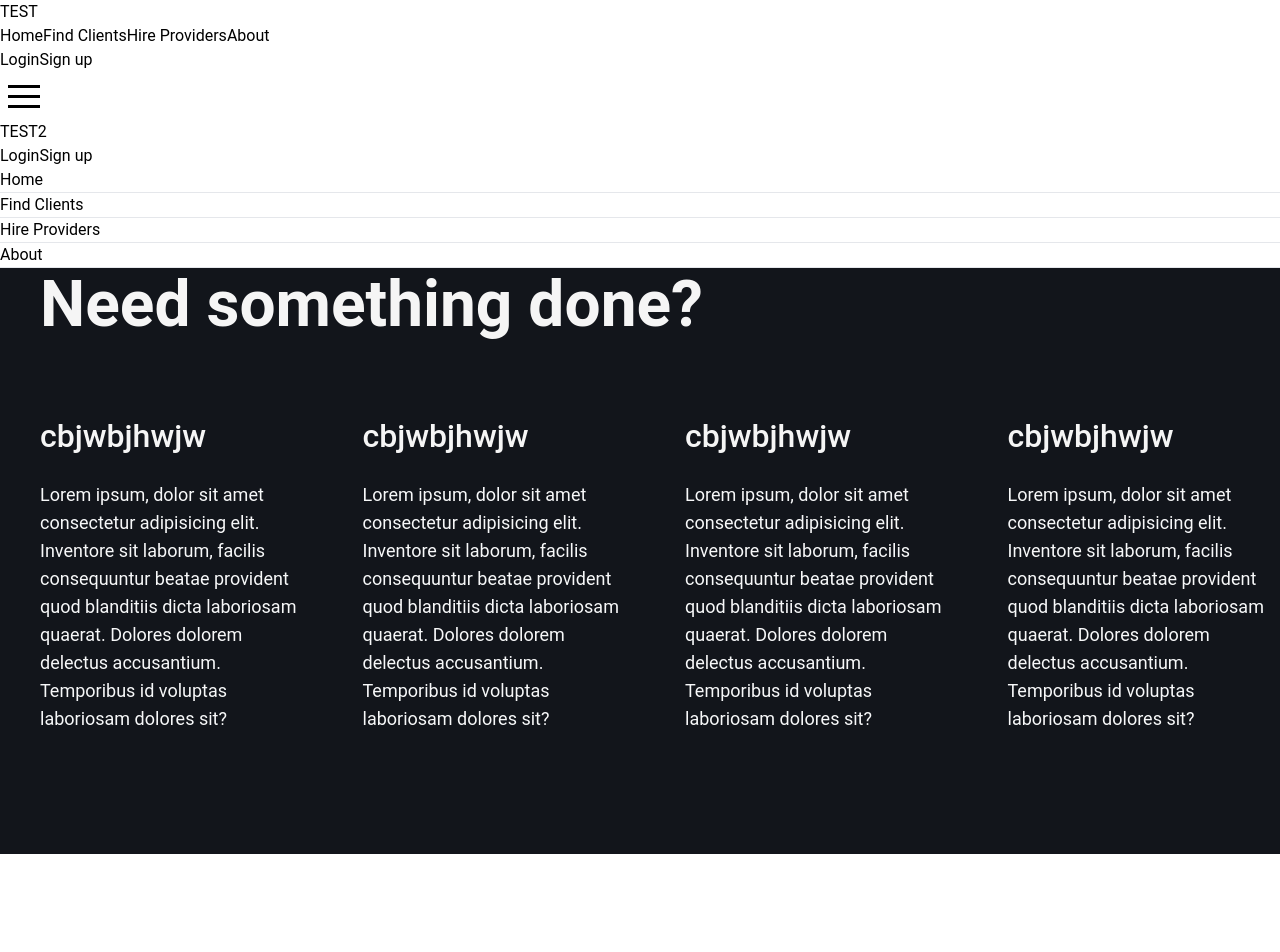
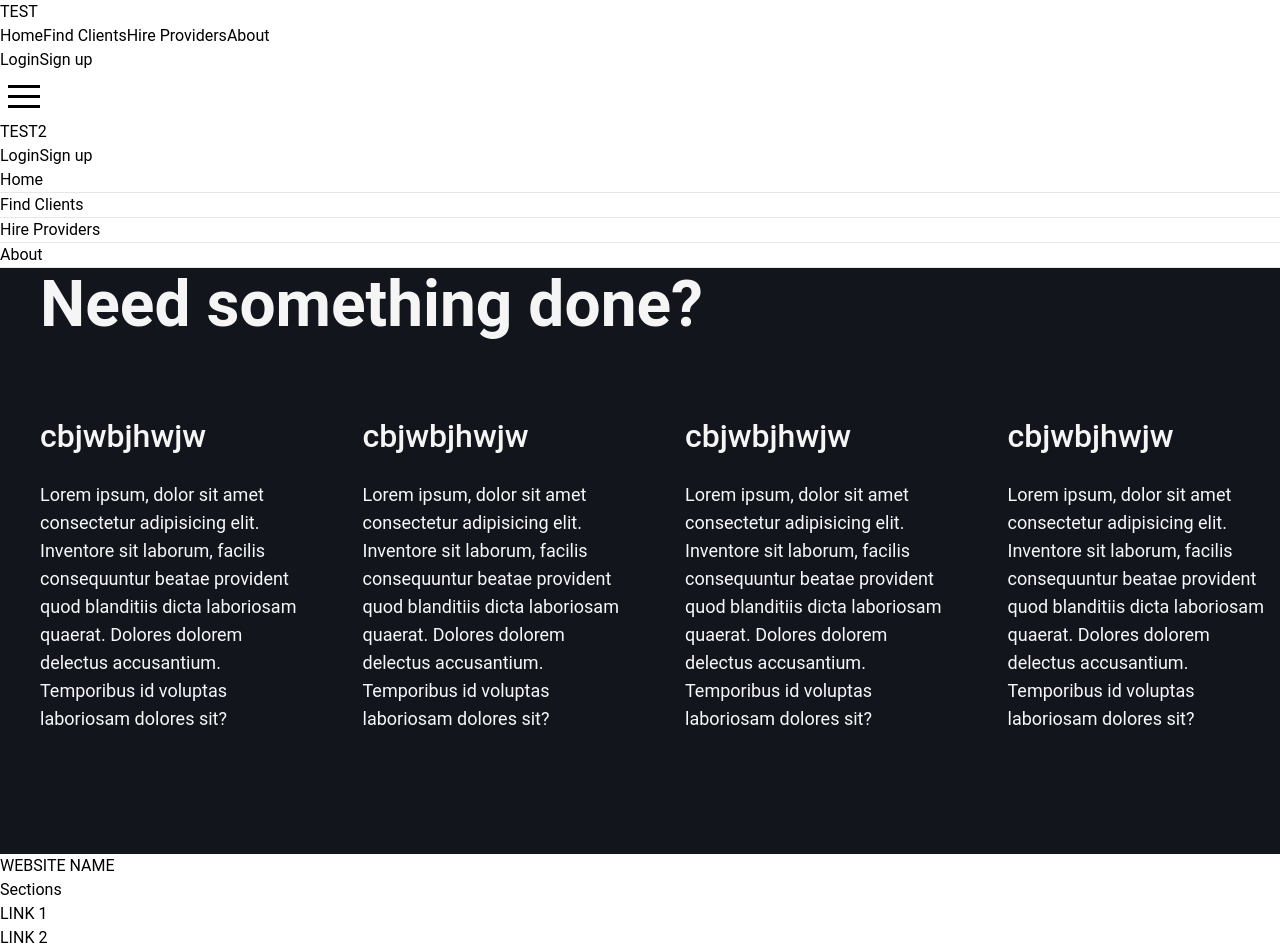
Before and after one commit to dvjsharma/LawLink, a React (Vite) app in the folder client/: page / in a window 1280 px wide. Shown: the top 952 px of the page. Before the commit the page ends 854 px from the top, so only its background shows below. Built offline with nearby package versions, Linux system fonts and the light colour scheme.

Commit message:
Navbar Done + changes matched

```diff
--- a/client/src/Pages/Home/index.jsx
+++ b/client/src/Pages/Home/index.jsx
@@ -1,6 +1,7 @@
 import React from "react";
 import Navbar from "../../Components/Navbar";
 import Hero from "../../Components/hero";
+import Footer from "../../Components/Footer";
 
 
 const Home=()=>{
@@ -8,7 +9,7 @@ const Home=()=>{
         <>
             <Navbar/>
             <Hero/>
-
+            <Footer/>
         </>
     );
 };
```
